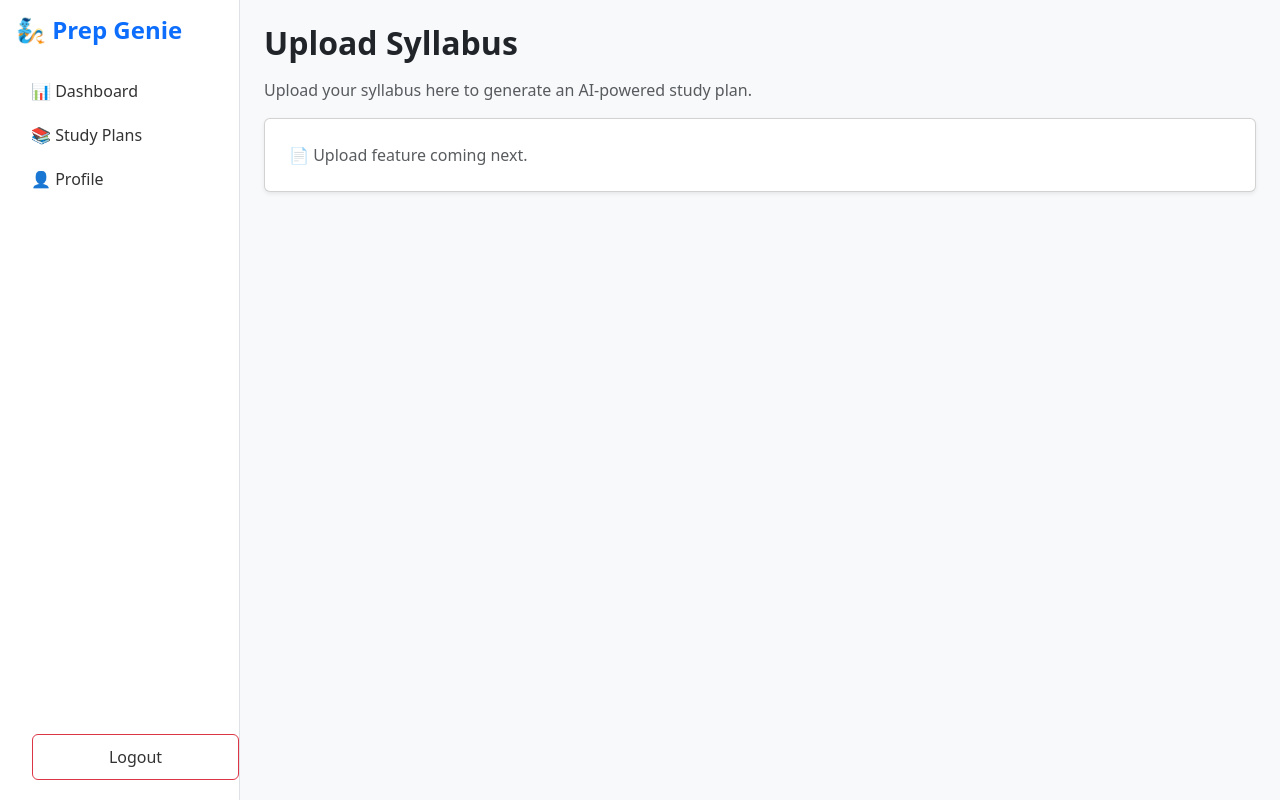
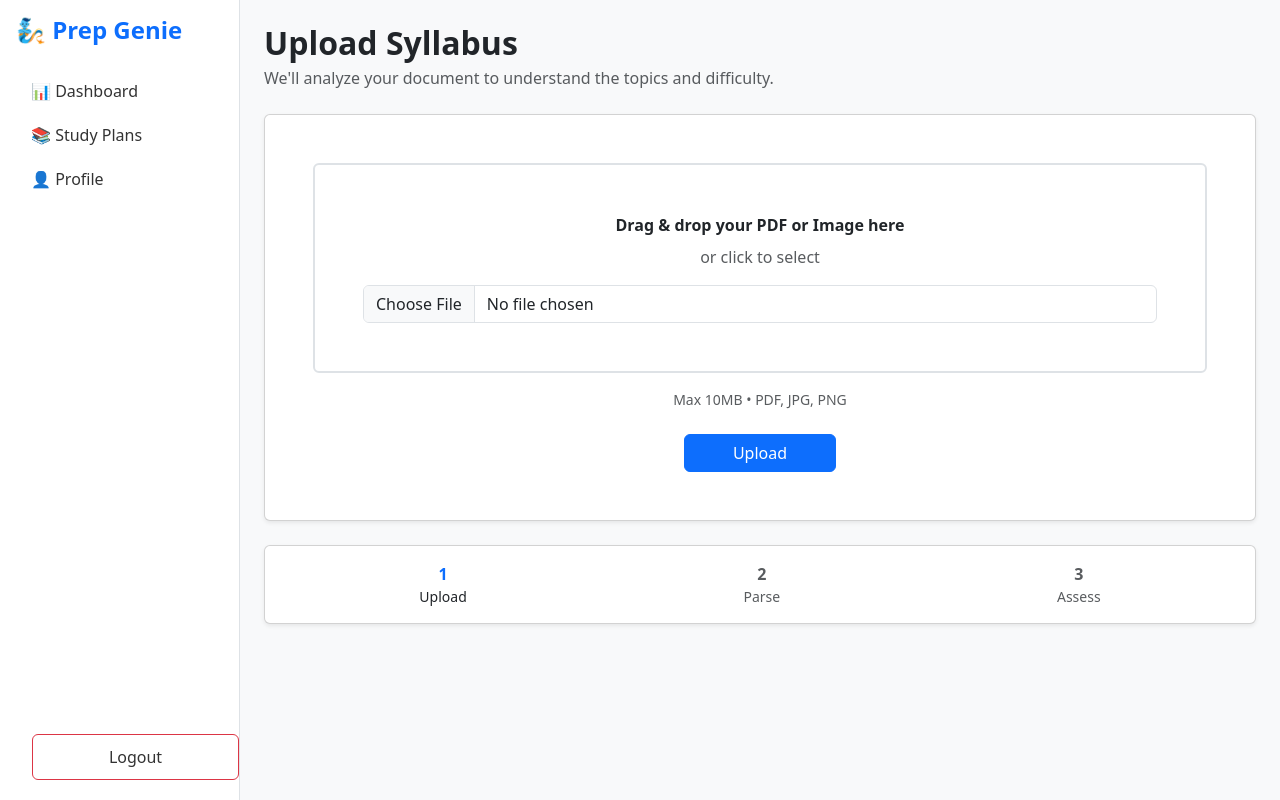
Before and after one commit to ShreekarSeelavantula/major_c, a FastAPI app: template app/templates/upload.html in a window 1280 px wide. Run offline with FastAPI, Linux system fonts and the light colour scheme; the template is opened without the code that fills it, so the values that code supplies are empty.

Commit message:
implementation of protection of dashboard and other pages

```diff
--- a/app/templates/upload.html
+++ b/app/templates/upload.html
@@ -3,12 +3,75 @@
 {% block title %}Upload Syllabus | Prep Genie{% endblock %}
 
 {% block content %}
-<h2 class="fw-bold mb-3">Upload Syllabus</h2>
-<p class="text-muted">
-    Upload your syllabus here to generate an AI-powered study plan.
+
+<h2 class="fw-bold mb-1">Upload Syllabus</h2>
+<p class="text-muted mb-4">
+    We'll analyze your document to understand the topics and difficulty.
 </p>
 
-<div class="card p-4 shadow-sm">
-    <p class="text-muted mb-0">📄 Upload feature coming next.</p>
+<!-- Upload Card -->
+<div class="card shadow-sm mb-4">
+    <div class="card-body text-center p-5">
+
+        <form method="post" action="#" enctype="multipart/form-data">
+
+            <!-- Drag & Drop Box -->
+            <div class="border border-2 border-dashed rounded p-5 mb-3"
+                 style="border-style: dashed; cursor: pointer;">
+
+                <p class="mb-2 fw-semibold">
+                    Drag & drop your PDF or Image here
+                </p>
+                <p class="text-muted mb-3">
+                    or click to select
+                </p>
+
+                <input
+                    type="file"
+                    name="syllabus"
+                    accept=".pdf,.jpg,.jpeg,.png"
+                    class="form-control"
+                >
+
+            </div>
+
+            <small class="text-muted d-block mb-4">
+                Max 10MB • PDF, JPG, PNG
+            </small>
+
+            <button type="submit" class="btn btn-primary px-5">
+                Upload
+            </button>
+
+        </form>
+
+    </div>
 </div>
+
+<!-- Progress Steps -->
+<div class="card shadow-sm">
+    <div class="card-body">
+
+        <div class="d-flex justify-content-between text-center">
+
+            <div class="flex-fill">
+                <div class="fw-bold text-primary">1</div>
+                <div class="small">Upload</div>
+            </div>
+
+            <div class="flex-fill">
+                <div class="fw-bold text-muted">2</div>
+                <div class="small text-muted">Parse</div>
+            </div>
+
+            <div class="flex-fill">
+                <div class="fw-bold text-muted">3</div>
+                <div class="small text-muted">Assess</div>
+            </div>
+
+        </div>
+
+    </div>
+</div>
+
 {% endblock %}
```
Also changed, not shown: app/routes/pages.py (+20 -3 lines).
